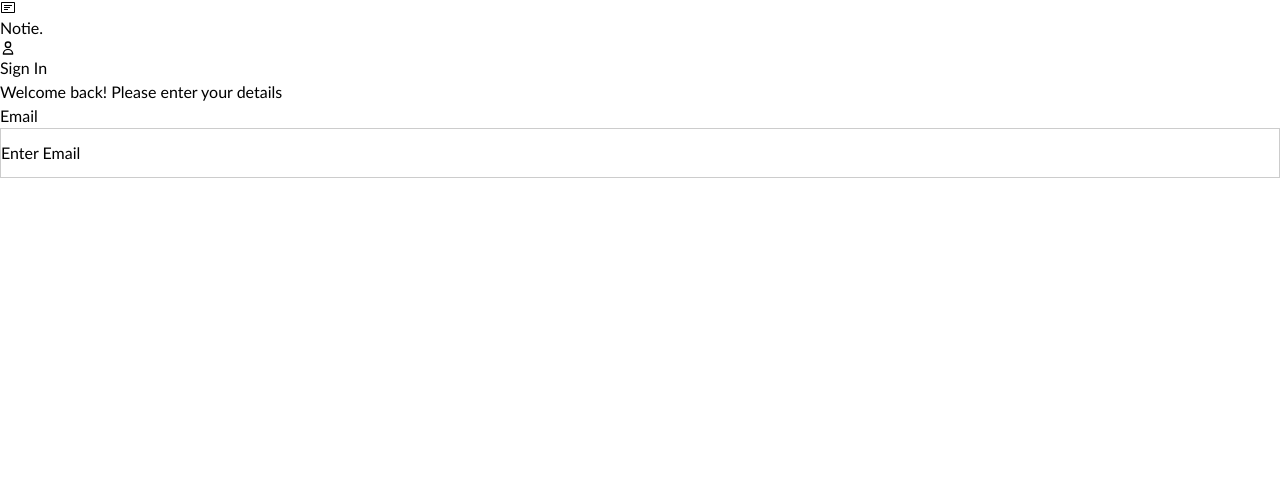
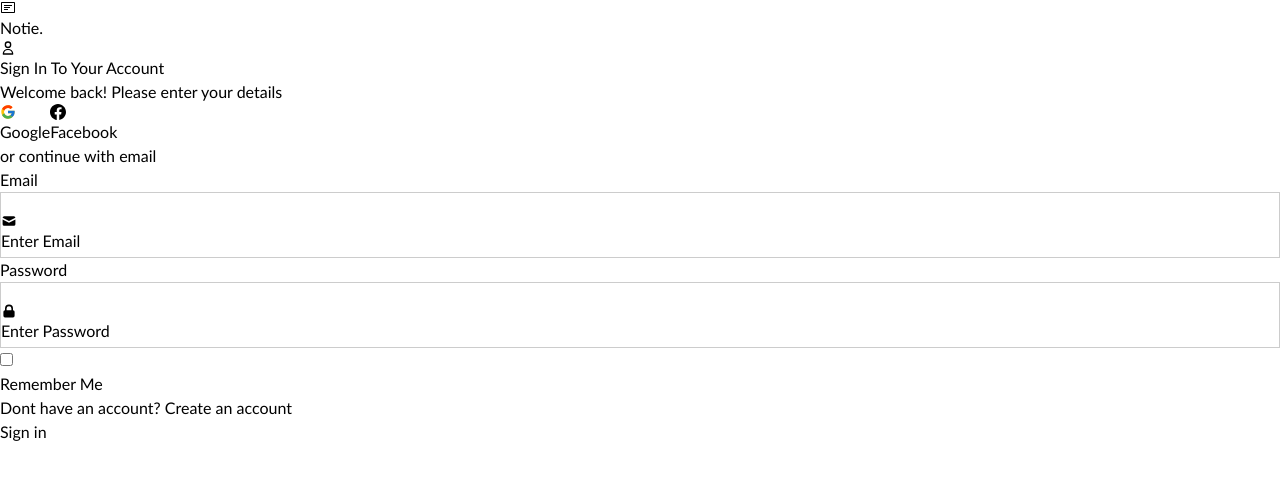
Before and after one commit to nsudekenechi/Notie, a React (Vite) app: page /login in a window 1280 px wide. Shown: the top 480 px of the page. Built offline with nearby package versions, Linux system fonts and the light colour scheme.

Commit message:
Finished Left Side Of Login Page

```diff
--- a/src/components/Input.jsx
+++ b/src/components/Input.jsx
@@ -1,8 +1,8 @@
 import { motion } from "framer-motion";
 import { useInput } from "../hooks/customStyle";
-
-export const Input = ({ type, name }) => {
-  const { onFocus, onBlur, translateY, border } = useInput();
+import PropTypes from "prop-types";
+export const Input = ({ type, name, icon }) => {
+  const { focus, onFocus, onBlur, translateY, border } = useInput();
 
   return (
     <div className="flex flex-col gap-y-2">
@@ -12,16 +12,19 @@ export const Input = ({ type, name }) => {
         animate={{ border }}
         className={`duration-1000 flex flex-col justify-center  h-[60px] px-5 `}
       >
-        <motion.p
+        <motion.div
           initial={{ translateY }}
           animate={{ translateY }}
-          className="text-xs"
+          className={`text-xs flex items-center gap-x-2 ${
+            focus ? "text-black" : "text-black/40 italic duration-200"
+          }`}
         >
+          {icon}
           Enter {name}
-        </motion.p>
+        </motion.div>
         <input
           type={type}
-          className="outline-none "
+          className="outline-none focus:text-[#54428E]"
           onFocus={onFocus}
           onBlur={onBlur}
         />
@@ -29,3 +32,8 @@ export const Input = ({ type, name }) => {
     </div>
   );
 };
+Input.propTypes = {
+  name: PropTypes.string,
+  type: PropTypes.string,
+  icon: PropTypes.any,
+};
--- a/src/hooks/customStyle.js
+++ b/src/hooks/customStyle.js
@@ -29,6 +29,7 @@ export const useInput = () => {
     }
 
     return {
+        focus,
         onFocus,
         onBlur,
         translateY: focus ? "50%" : 0,
--- a/src/pages/Login.jsx
+++ b/src/pages/Login.jsx
@@ -1,6 +1,9 @@
+import { Link } from "react-router-dom";
 import { Input } from "../components/Input";
 import { Logo } from "../components/Logo";
-import { HiOutlineUser } from "react-icons/hi";
+import { HiOutlineUser, HiMail, HiLockClosed } from "react-icons/hi";
+import { FcGoogle } from "react-icons/fc";
+import { BsFacebook } from "react-icons/bs";
 export const Login = () => {
   return (
     <section className="md:overflow-hidden md:h-[100vh] p-5 grid grid-cols-2">
@@ -10,17 +13,52 @@ export const Login = () => {
         </div>
         <div className="px-20">
           <div className="flex flex-col gap-y-2 mb-5">
-            <div className="w-10 h-10 rounded-lg border flex justify-center  items-center">
-              <HiOutlineUser className="text-xl" />
+            <div className="w-8 h-8 rounded-lg border flex justify-center  items-center">
+              <HiOutlineUser className="text-sm" />
             </div>
-            <h1 className="text-3xl">Sign In</h1>
+            <h1 className="text-2xl">Sign In To Your Account</h1>
             <p className="text-sm text-black/40 italic">
               Welcome back! Please enter your details
             </p>
           </div>
 
-          <form action="">
-            <Input name={"Email"} type={"email"} />
+          <form>
+            <div className="grid  grid-cols-1 md:grid-cols-2  gap-x-5 px-10">
+              <button className="col-span-1 flex items-center justify-center gap-x-2 p-2 border rounded-full">
+                <FcGoogle /> Google
+              </button>
+
+              <button className="col-span-1 flex items-center justify-center gap-x-2 p-2 border rounded-full">
+                <BsFacebook className="text-blue-500" /> Facebook
+              </button>
+            </div>
+
+            <div className="border-t border-b flex justify-center items-center py-2 my-5">
+              <p className="">or continue with email</p>
+            </div>
+            <div className="flex flex-col gap-y-4">
+              <Input name={"Email"} type={"email"} icon={<HiMail />} />
+              <Input
+                name={"Password"}
+                type={"Password"}
+                icon={<HiLockClosed />}
+              />
+              <div className="flex justify-between  text-sm">
+                <label className="flex items-center  gap-x-2">
+                  <input type="checkbox" className="accent-[#54428E]" />
+                  <p>Remember Me</p>
+                </label>
+                <p className="">
+                  Dont have an account?{" "}
+                  <Link className="text-[#54428E] italic font-bold">
+                    Create an account
+                  </Link>
+                </p>
+              </div>
+              <button className="bg-[#54428E] p-3 text-white rounded-md">
+                Sign in
+              </button>
+            </div>
           </form>
         </div>
       </div>
```
